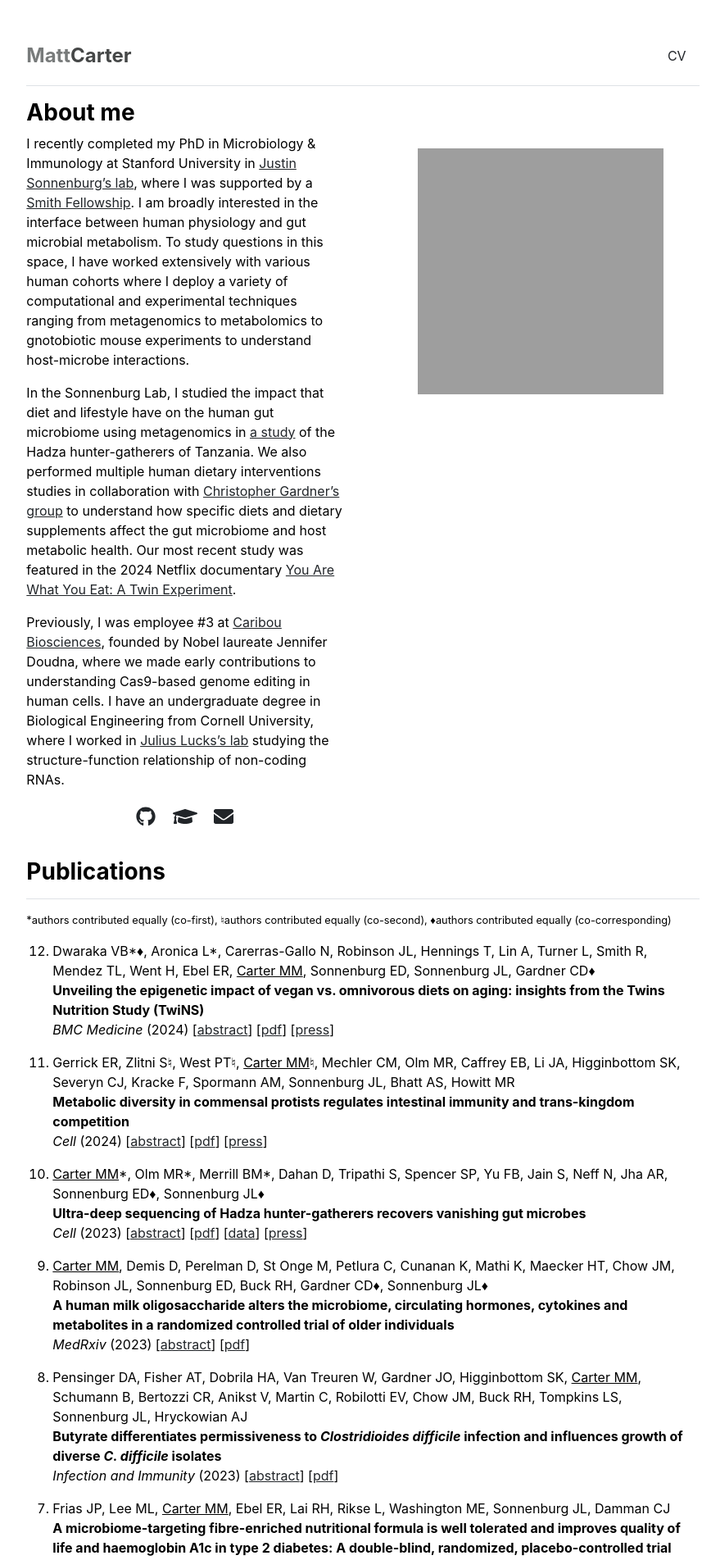
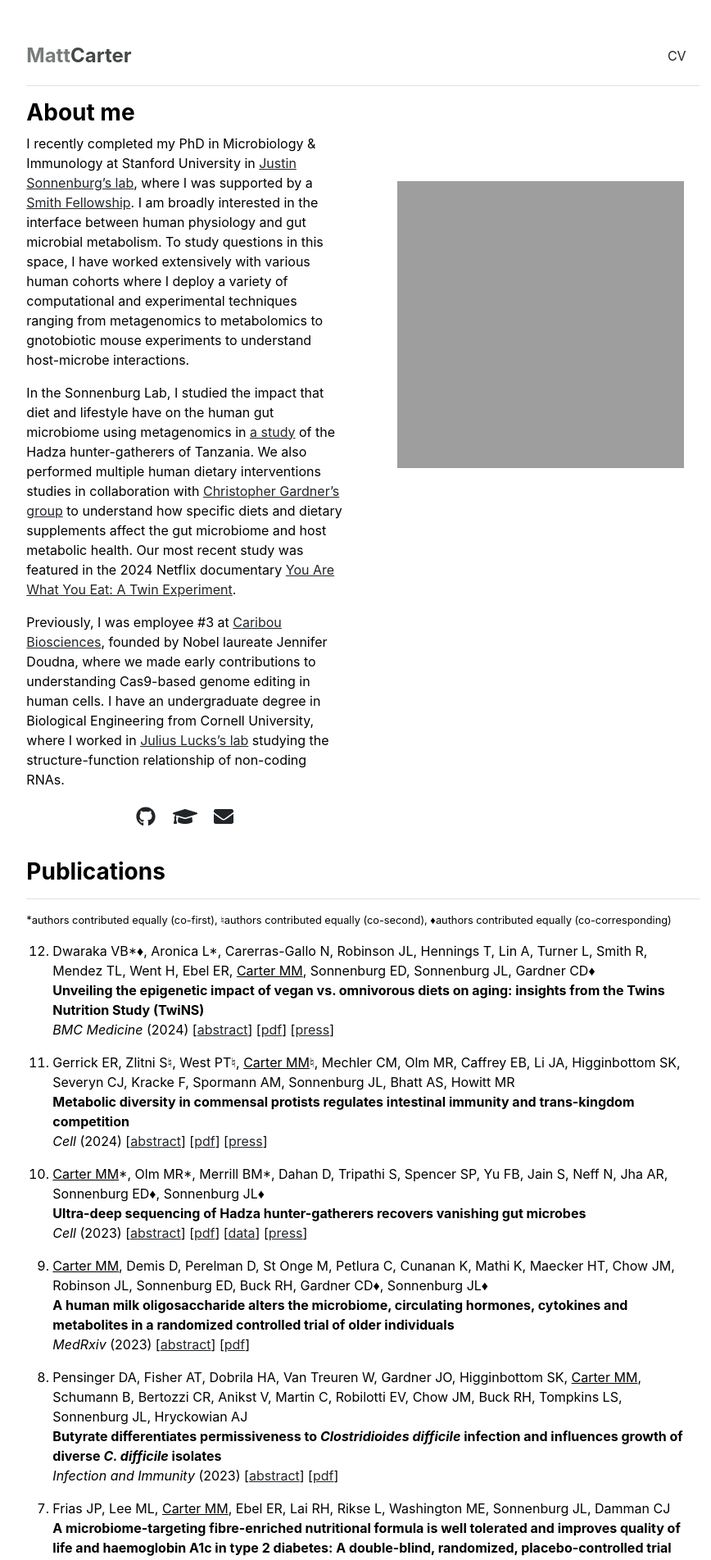
Before and after one commit to matt-cart/matt-cart.github.io, a Jekyll site: the page built from index.md, in a window 1280 px wide. Shown: the top 1903 px of the page at 82% size, without its empty margins (197-1065 px from the left). Built offline with Jekyll 4.4.1, drawn with Linux system fonts in a browser that asks for light colours.

Commit message:
Update home.html

```diff
--- a/_layouts/home.html
+++ b/_layouts/home.html
@@ -13,8 +13,8 @@ layout: default
     </p>
   </div>
   <div class="col-md-6 image-container">
-    <div style="margin-top:60px">
-      <img src="{{ site.github.url }}/assets/img/mugshot_website.png" alt="Home" width="300" height="300">
+    <div style="margin-top:100px">
+      <img src="{{ site.github.url }}/assets/img/mugshot_website.png" alt="Home" width="350" height="350">
     </div>
   </div>
 </div>
```
